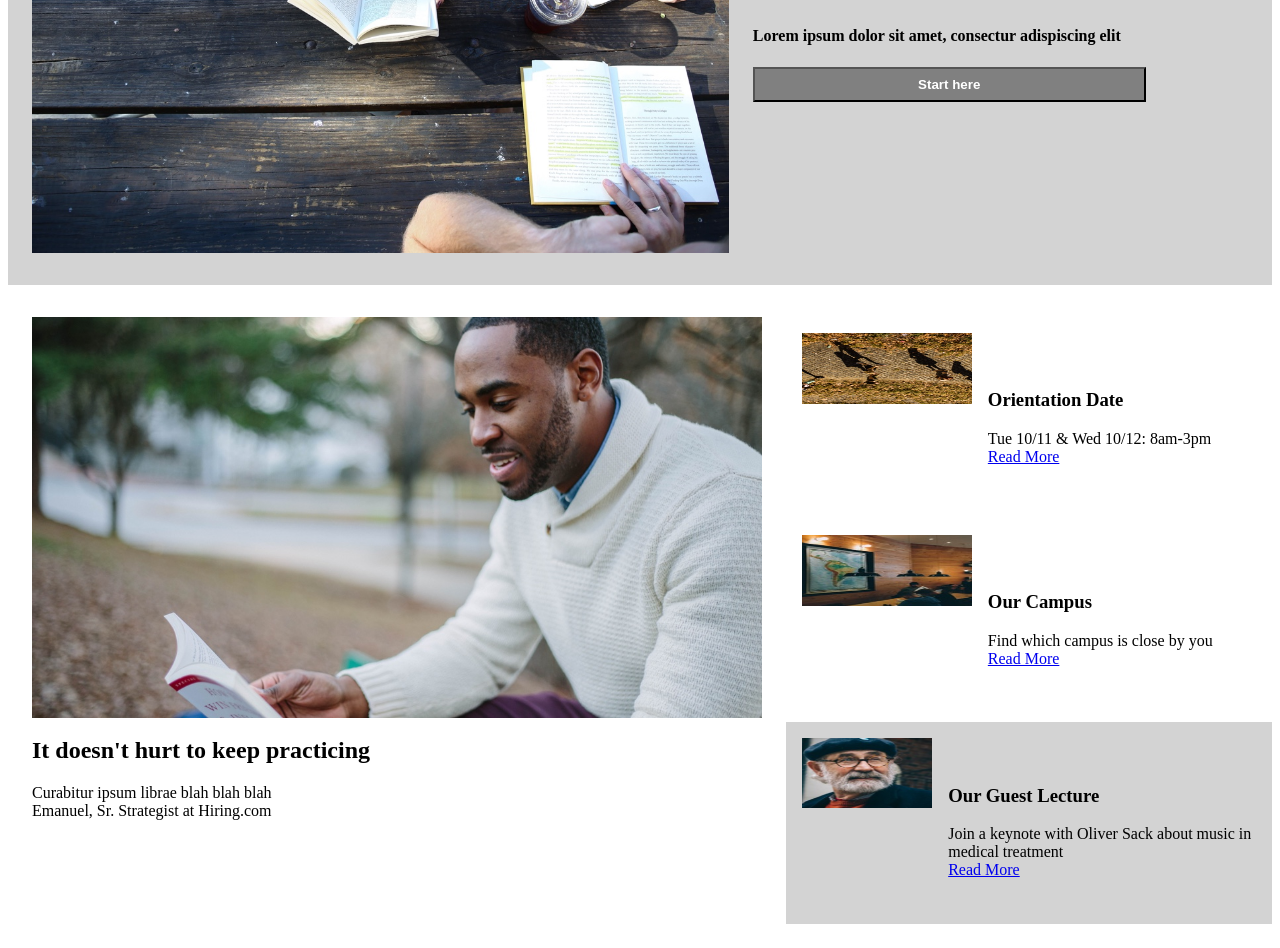
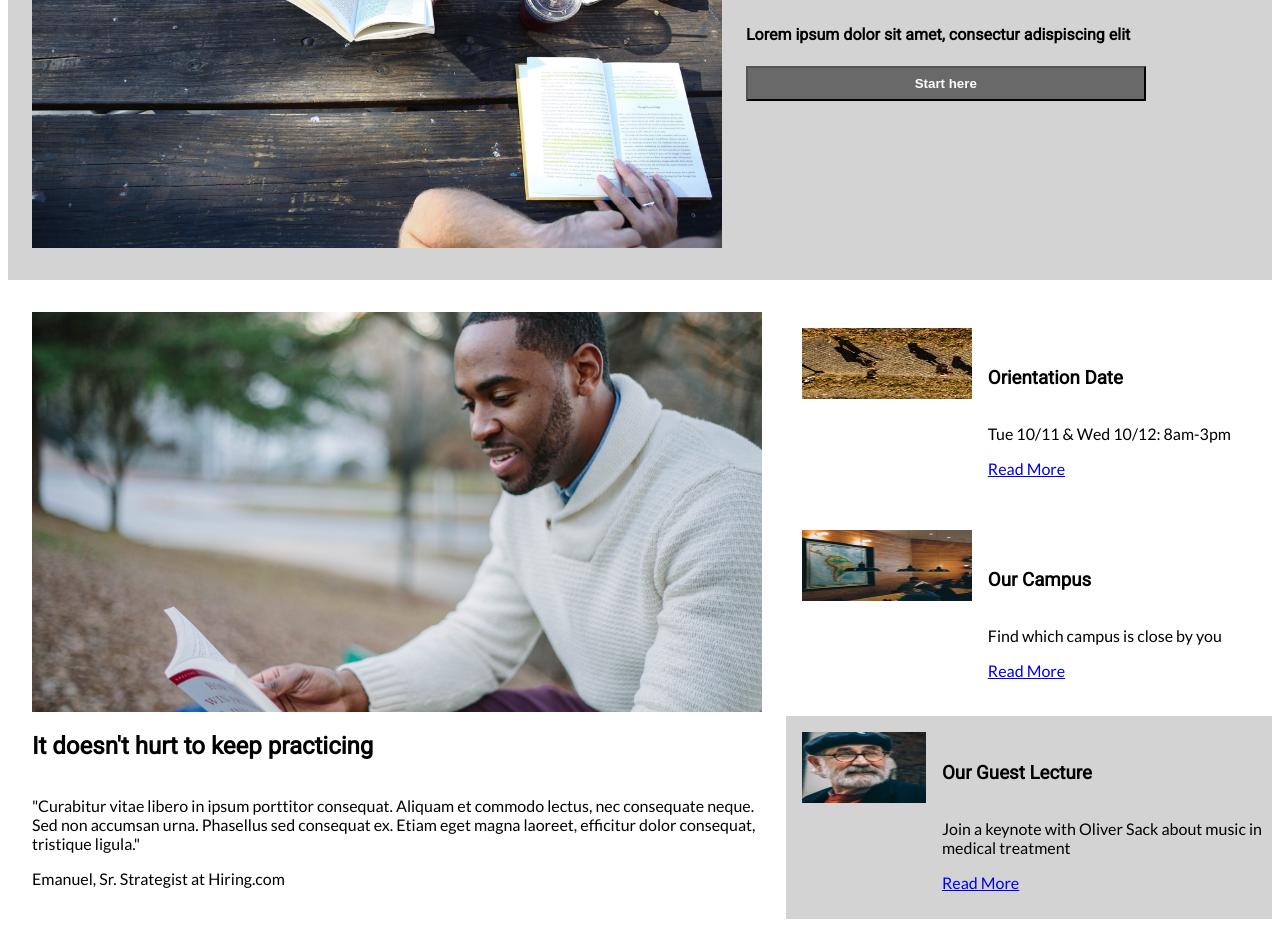
Before and after one commit to chainsawkatana/capstone, a plain HTML site: page index.html in a window 1280 px wide. Shown: the part 366-1314 px from the top of the page. Drawn offline with Linux system fonts and the light colour scheme.

Commit message:
Fonts added

```diff
--- a/index.html
+++ b/index.html
@@ -4,6 +4,7 @@
     <meta charset="UTF-8">
     <title>Colmar Academy</title>
     <link rel="stylesheet" type="text/css" href="./resources/css/style.css">
+    <link href="https://fonts.googleapis.com/css?family=Lato|Roboto" rel="stylesheet">
   </head>
   <body>
 <!-- Header -->
@@ -45,7 +46,10 @@
       <div class="container" id="midtopleft">
         <img src="./resources/images/information-main.jpg">
         <h2>It doesn't hurt to keep practicing</h2>
-        <p>Curabitur ipsum librae blah blah blah</p>
+        <p>"Curabitur vitae libero in ipsum porttitor consequat. Aliquam et
+          commodo lectus, nec consequate neque. Sed non accumsan urna. Phasellus
+          sed consequat ex. Etiam eget magna laoreet, efficitur dolor consequat,
+          tristique ligula."</p>
         <span>Emanuel, Sr. Strategist at Hiring.com</span>
       </div>
       <div class="container" id="midtopright">
@@ -159,7 +163,7 @@
           </button>
       </div>
     </div>
-
+  </div>
 
     <div class="container column">
       <div class="container botheading">
@@ -195,12 +199,10 @@
     </div>
 
 <!-- Footer -->
-  <footer>
-    <div class="container">
-      <span>&copy; 2016 Colmar Academy. All rights reserved</span>
-      <span class="desktop">Terms  Privacy</span>
-    </div>
-  </footer>
+<footer>
+  <span>&copy; 2016 Colmar Academy. All rights reserved</span>
+  <span class="desktop">Terms  Privacy</span>
+</footer>
 
   </body>
 </html>
--- a/resources/css/style.css
+++ b/resources/css/style.css
@@ -3,11 +3,11 @@ html {
 }
 
 body {
-
+  font-family: 'Lato', sans-serif;
 }
 
-p {
-  margin: 0;
+h1, h2, h3, h4 {
+  font-family: 'Roboto', sans-serif;
 }
 
 header {
@@ -84,7 +84,7 @@ header {
 
 button {
   padding: 8px 24px;
-  background-color: gray;
+  background-color: dimgray;
   color: white;
   font-weight: bold;
 }
```
